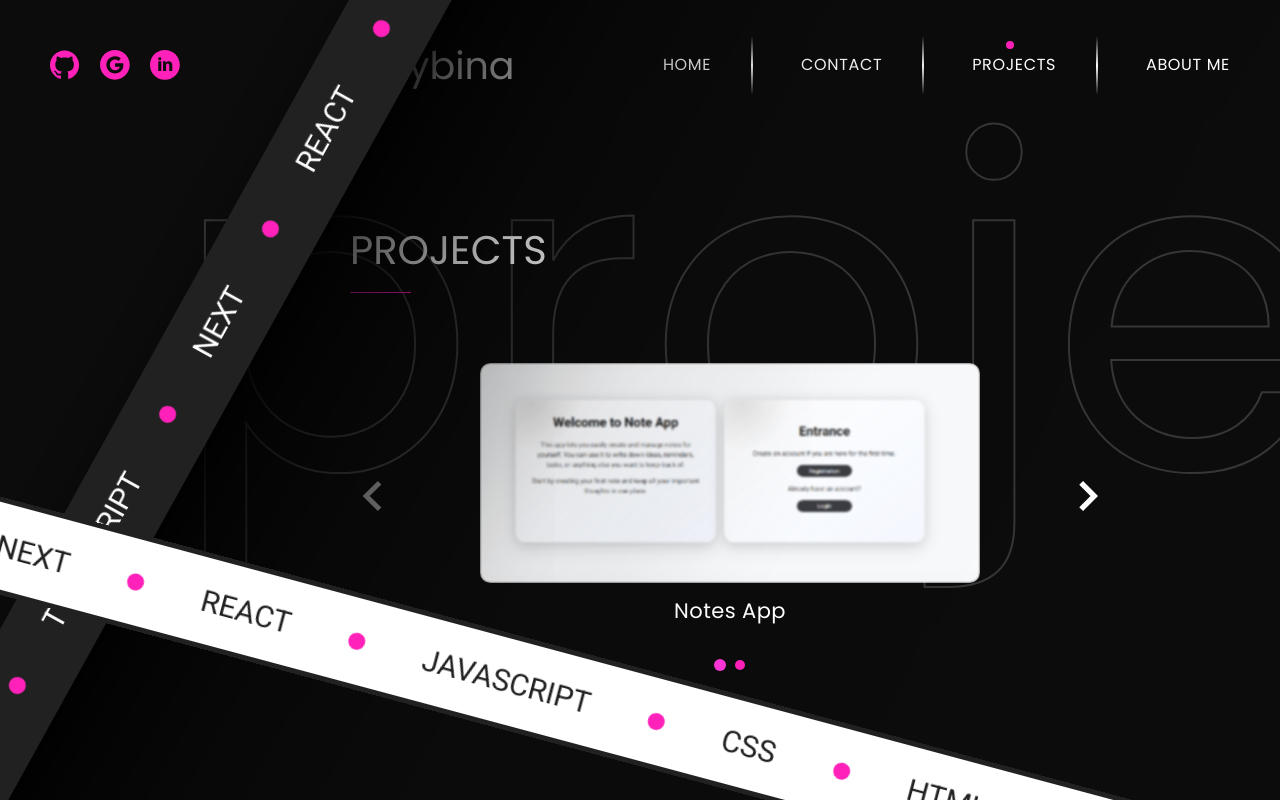
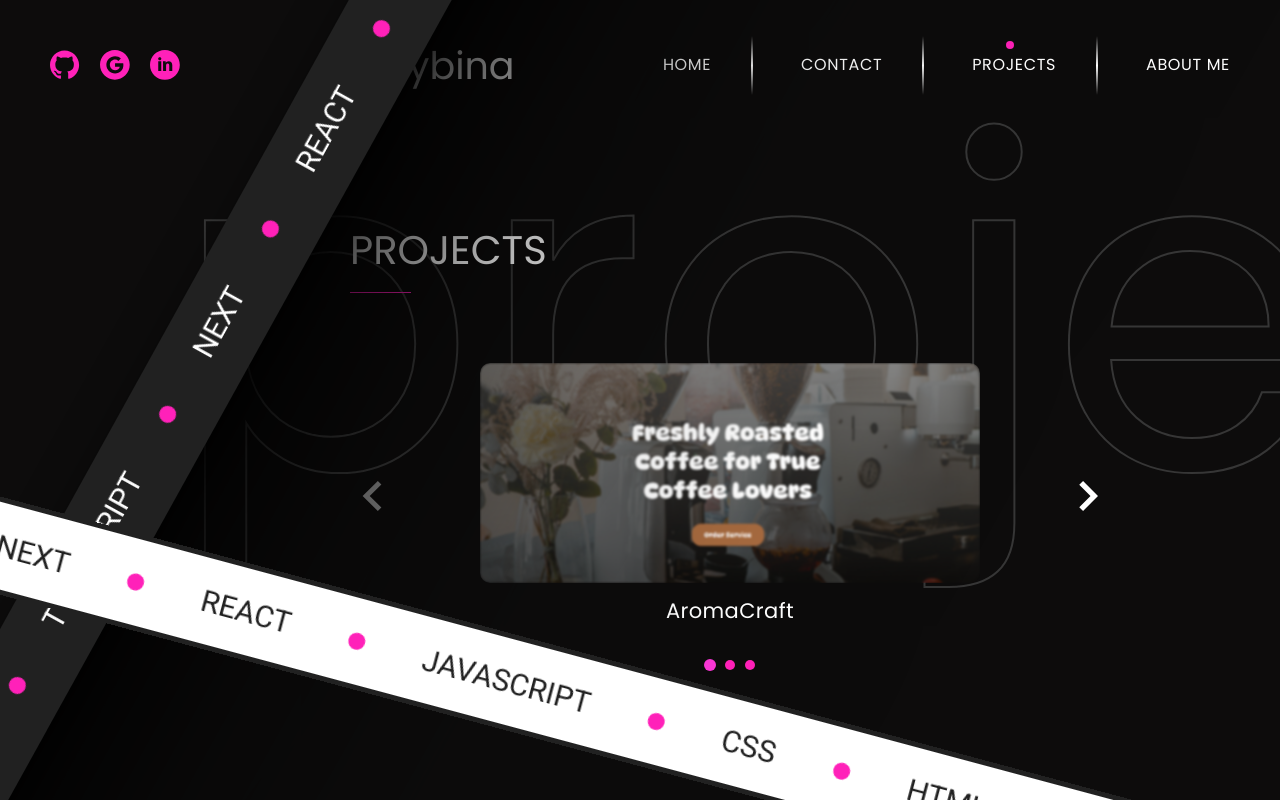
Before and after one commit to SashaSkybina11/MyPortfolio-, a Next.js app: page /projects in a window 1280 px wide. Shown: the top 800 px of the page. Built offline with nearby package versions, Linux system fonts and the light colour scheme.

Commit message:
Add new project - AromaCraft

```diff
--- a/app/globals.css
+++ b/app/globals.css
@@ -40,7 +40,7 @@ body {
   overflow: hidden;
 
   opacity: 0;
-  animation: fadeIn 3s ease forwards;
+  animation: fadeIn 4s ease forwards;
 }
 
 .page-shell {
--- a/app/loading.tsx
+++ b/app/loading.tsx
@@ -3,7 +3,7 @@ import css from "./Page.module.css";
 const Loading = () => {
   return (
     <div>
-      <p className={css.loading}>Завантаження</p>
+      <p className={css.loading}>Loading</p>
     </div>
   );
 };
--- a/data/projects.ts
+++ b/data/projects.ts
@@ -1,6 +1,14 @@
 import { Project } from "@/types/project";
 
 export const projects: Project[] = [
+  {
+    name: "AromaCraft",
+    href: "https://coffee-brand-website-kappa.vercel.app/",
+    imageSrc: "/project/aroma-craft.png",
+    imageAlt: "AromaCraft preview",
+    descr:
+      "AromaCraft is a responsive coffee brand landing page with a clean design, interactive UI, and mobile-friendly layout, built using HTML, CSS, and vanilla JavaScript.",
+  },
   {
     name: "notes app",
     href: "https://project-notes-app-ten.vercel.app/",
```
Also changed, not shown: public/project/aroma-craft.png (added).
